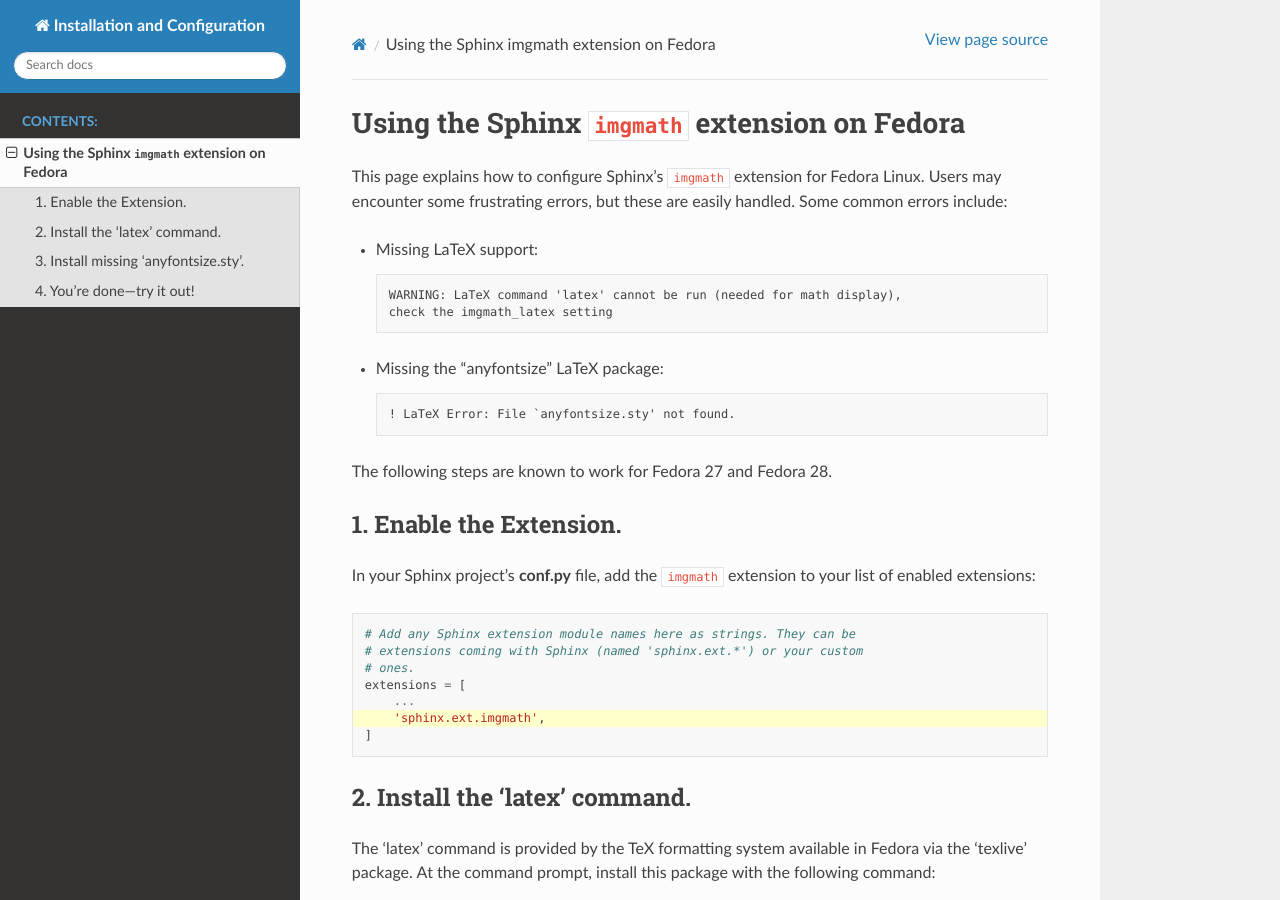
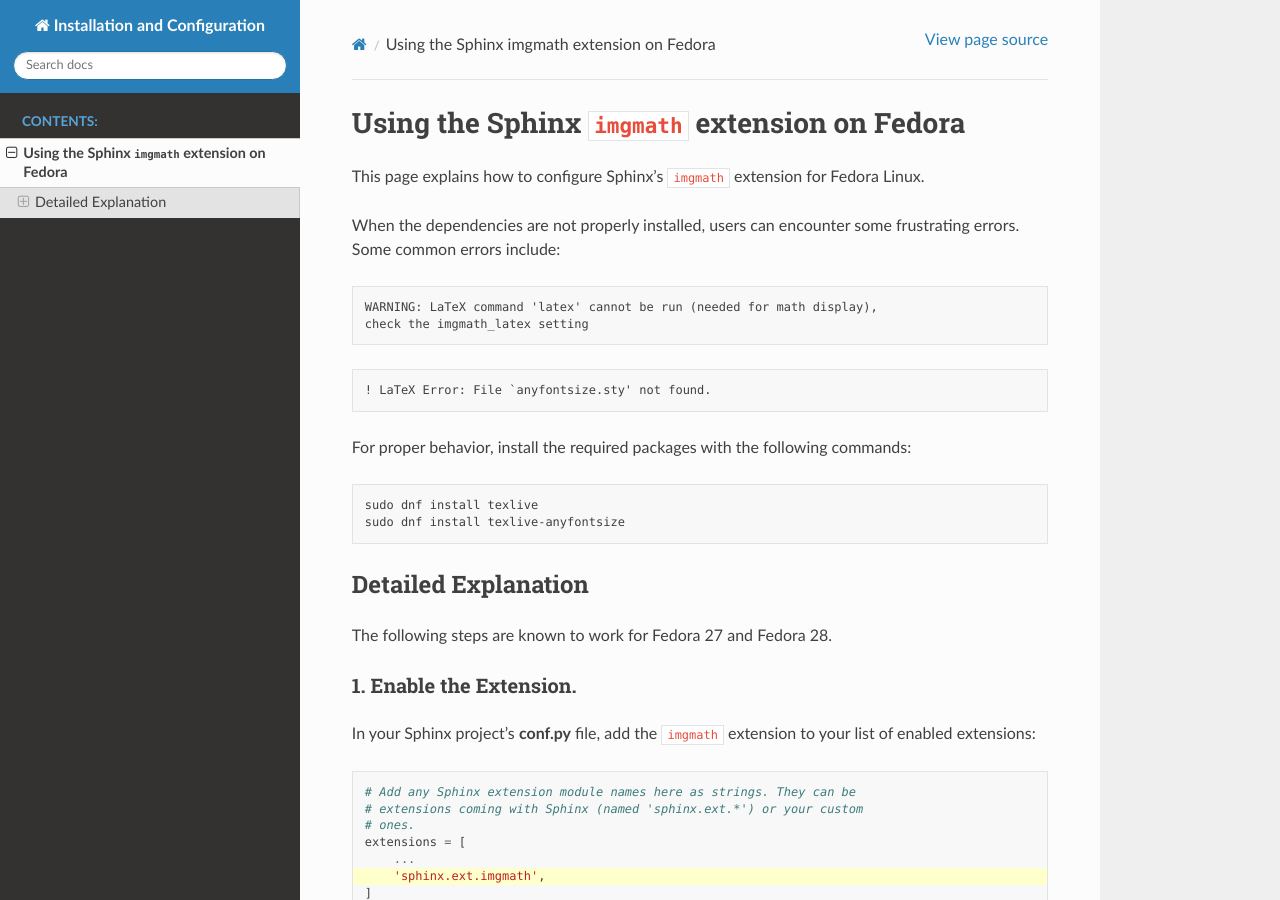
Before and after one commit to drewdolan/installation-and-configuration, a Sphinx documentation site: the page built from source/imgmath-on-fedora.rst, in a window 1280 px wide and 900 px high. Built offline with Sphinx 7.4.7 and the Read the Docs theme 2.0.0, drawn with Linux system fonts in a browser that asks for light colours; formulas are drawn with MathJax 3.

Commit message:
Remove bullet points for warning text so this is visually cleaner. Add the install commands at the top so savvy users can more easily discover how to fix their imgmath requirements.

```diff
--- a/source/imgmath-on-fedora.rst
+++ b/source/imgmath-on-fedora.rst
@@ -5,24 +5,33 @@
 
 
 Using the Sphinx ``imgmath`` extension on Fedora
-================================================
+################################################
 
 This page explains how to configure Sphinx's ``imgmath`` extension
-for Fedora Linux. Users may encounter some frustrating errors, but
-these are easily handled. Some common errors include:
+for Fedora Linux.
 
-* Missing LaTeX support:
+When the dependencies are not properly installed, users can encounter
+some frustrating errors. Some common errors include:
 
-  .. code-block:: none
+.. code-block:: none
 
-      WARNING: LaTeX command 'latex' cannot be run (needed for math display),
-      check the imgmath_latex setting
+    WARNING: LaTeX command 'latex' cannot be run (needed for math display),
+    check the imgmath_latex setting
 
-* Missing the "anyfontsize" LaTeX package:
+.. code-block:: none
 
-  .. code-block:: none
+    ! LaTeX Error: File `anyfontsize.sty' not found.
 
-      ! LaTeX Error: File `anyfontsize.sty' not found.
+
+For proper behavior, install the required packages with the following
+commands::
+
+    sudo dnf install texlive
+    sudo dnf install texlive-anyfontsize
+
+
+Detailed Explanation
+====================
 
 The following steps are known to work for Fedora 27 and Fedora 28.
 
```
